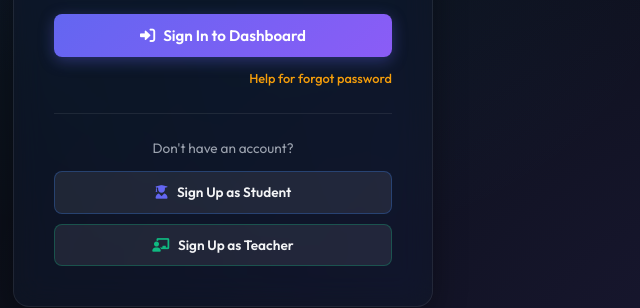
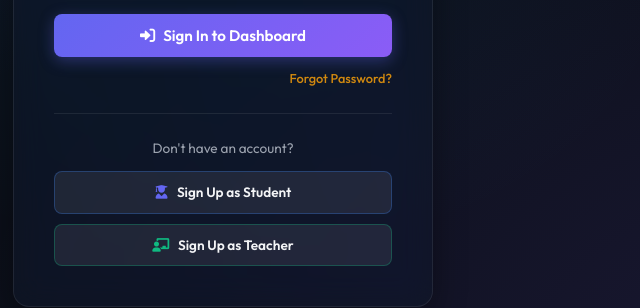
Before and after one commit to WIKItills/TO-DO-LIST, a website: page frontend/index.html in a window 1280 px wide. Shown: the part 419-727 px from the top of the page, 417-1057 px from the left. Drawn offline with Linux system fonts and the light colour scheme.

Commit message:
Update forgot password label text to Forgot Password?

```diff
--- a/frontend/index.html
+++ b/frontend/index.html
@@ -40,7 +40,7 @@
           <i class="fas fa-sign-in-alt"></i> Sign In to Dashboard
         </button>
         <div style="text-align: right; margin-top: 8px;">
-          <a href="#" id="btnForgotPassword" style="font-size: 0.8rem; color: var(--color-warning); text-decoration: none; font-weight: 500;">Help for forgot password</a>
+          <a href="#" id="btnForgotPassword" style="font-size: 0.8rem; color: var(--color-warning); text-decoration: none; font-weight: 500; opacity: 0.85; transition: opacity 0.2s;">Forgot Password?</a>
         </div>
       </form>
 
```
